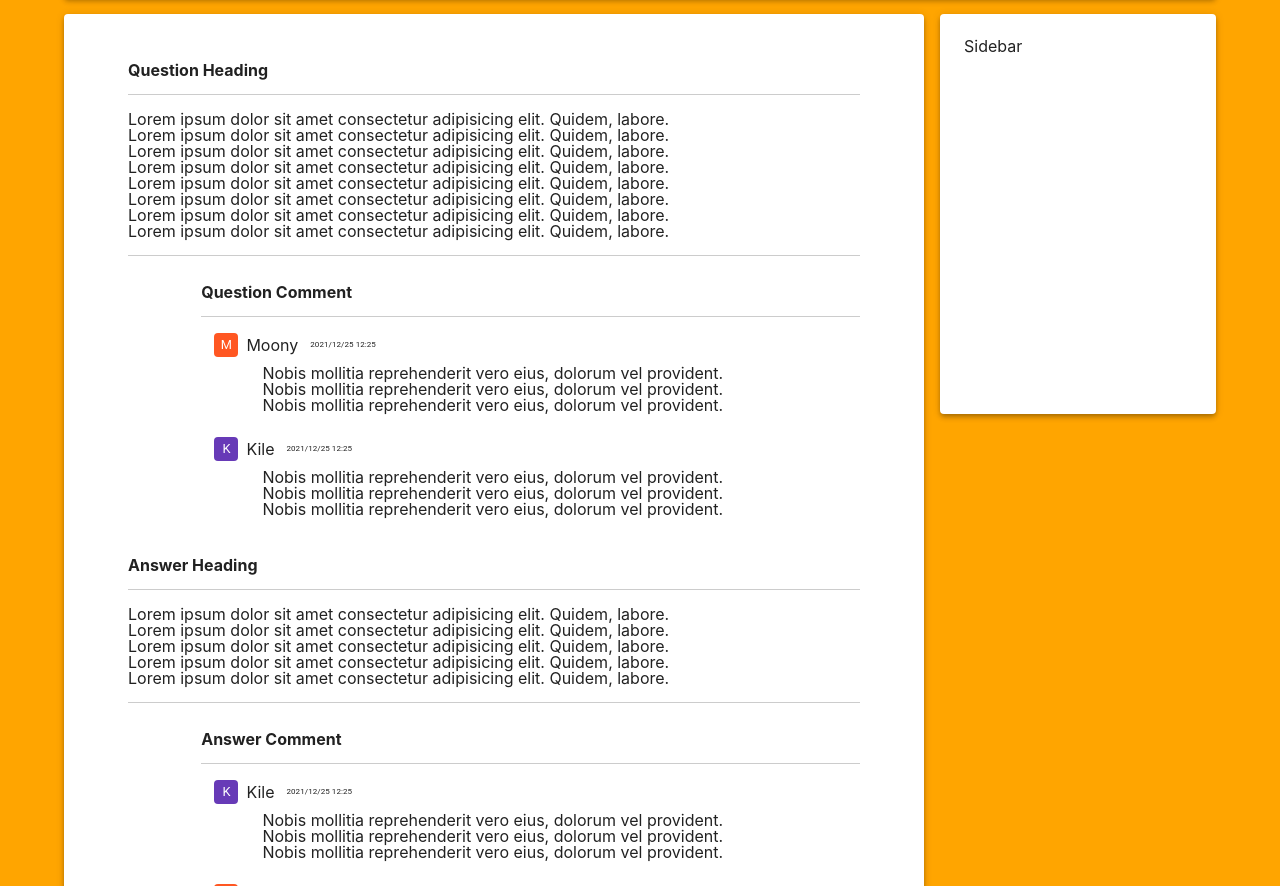
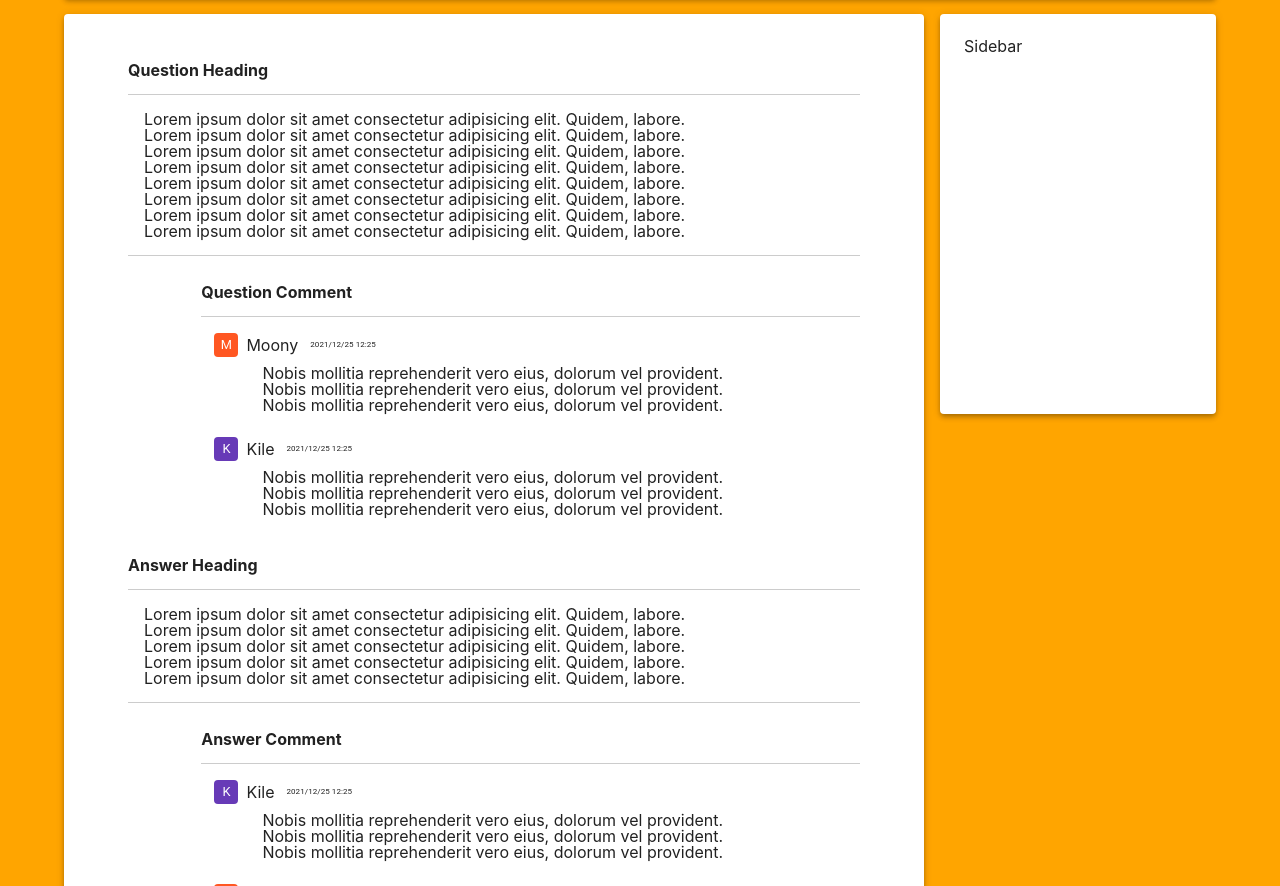
Before and after one commit to Mori-to-Yukainanakama/shiravel-next, a Next.js app: page /questions/questionDetail in a window 1280 px wide. Shown: the part 366-1252 px from the top of the page. Built offline with nearby package versions, Linux system fonts and the light colour scheme.

Commit message:
QuestionエリアとAnswerエリアのpaddingを調整。

```diff
--- a/pages/questions/questionDetail.js
+++ b/pages/questions/questionDetail.js
@@ -100,6 +100,7 @@ const QuestionDetail = () => {
                 <Box>
                   <h3>Question Heading</h3>
                   <hr />
+                  <Box sx={{ pl: 2 }}>
                     <p>
                       Lorem ipsum dolor sit amet consectetur adipisicing elit.
                       Quidem, labore.
@@ -132,6 +133,7 @@ const QuestionDetail = () => {
                       Lorem ipsum dolor sit amet consectetur adipisicing elit.
                       Quidem, labore.
                     </p>
+                  </Box>
                 </Box>
                 <hr />
                 {/* Question end */}
@@ -218,6 +220,7 @@ const QuestionDetail = () => {
                 <Box>
                   <h3>Answer Heading</h3>
                   <hr />
+                  <Box sx={{ pl: 2 }}>
                     <p>
                       Lorem ipsum dolor sit amet consectetur adipisicing elit.
                       Quidem, labore.
@@ -238,6 +241,7 @@ const QuestionDetail = () => {
                       Lorem ipsum dolor sit amet consectetur adipisicing elit.
                       Quidem, labore.
                     </p>
+                  </Box>
                 </Box>
                 <hr />
                 {/* Answer end */}
```
Lines whose indentation alone changed are shown as unchanged.
